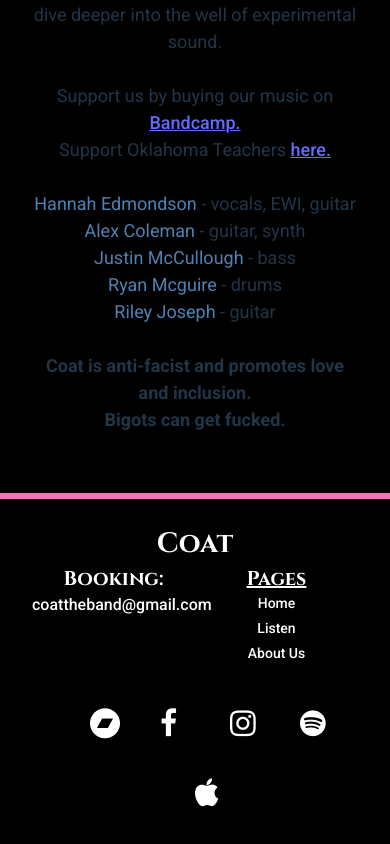
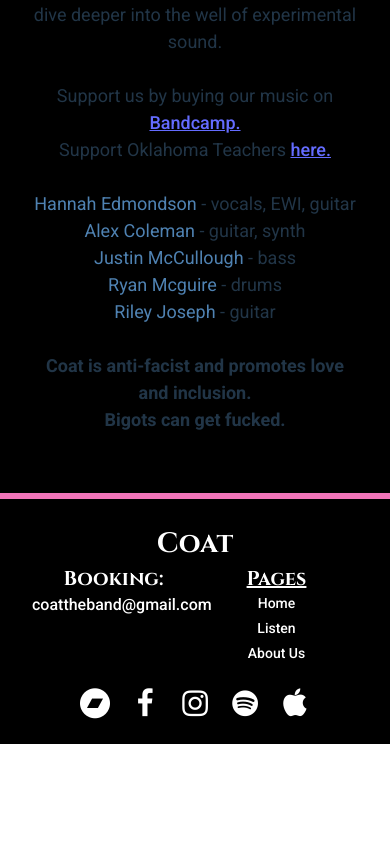
Before and after one commit to RileyJoseph/coat, a React (Vite) app: page /bio in a window 390 px wide. Shown: the part 779-1623 px from the top of the page. After the commit the page ends 1523 px from the top, so only its background shows below. Built offline with nearby package versions, Linux system fonts and the light colour scheme; a web font is replaced by a local one.

Commit message:
listen and footer responsive:

```diff
--- a/src/App.css
+++ b/src/App.css
@@ -1069,6 +1069,13 @@ ion-icon.down-arrow:hover, ion-icon.down-arrow:focus {
   .listen .playlist{
     width: 100%;
   }
+  .spotify-wrapper{
+    margin: 0px;
+  }
+  .listen iframe {
+    aspect-ratio: 16 / 9;
+    width: 100% !important;
+  }
   .window-div{
     width: 100%;
   }
@@ -1077,6 +1084,10 @@ ion-icon.down-arrow:hover, ion-icon.down-arrow:focus {
   }
   .listen-panel{
     background-position: 50% 15%;
+  }
+  .footer-icons .fa{
+    padding: 0px;
+    margin: 0px 10px;
   }
 }
 
--- a/src/Footer.tsx
+++ b/src/Footer.tsx
@@ -23,7 +23,7 @@ const Footer: React.FC = () => {
         </div>
 
 
-        <div className="w-full md:w-1/3 flex md:justify-end justify-center mt-6 md:mt-0 sm:w-1/2">
+        <div className="w-full md:w-1/3 flex md:justify-end justify-center mt-6 md:mt-0 sm:w-1/2 footer-icons">
           <div className="grid grid-cols-3 sm:grid-cols-3 md:flex space-x-4 md:space-x-4 gap-4 social-icons">
             <a href="https://coattheband.bandcamp.com/" target="_blank" rel="noopener noreferrer" className="fa fa-bandcamp"></a>
             <a href="https://www.facebook.com/profile.php?id=100088146293886#" target="_blank" className="fa fa-facebook"></a>
```
